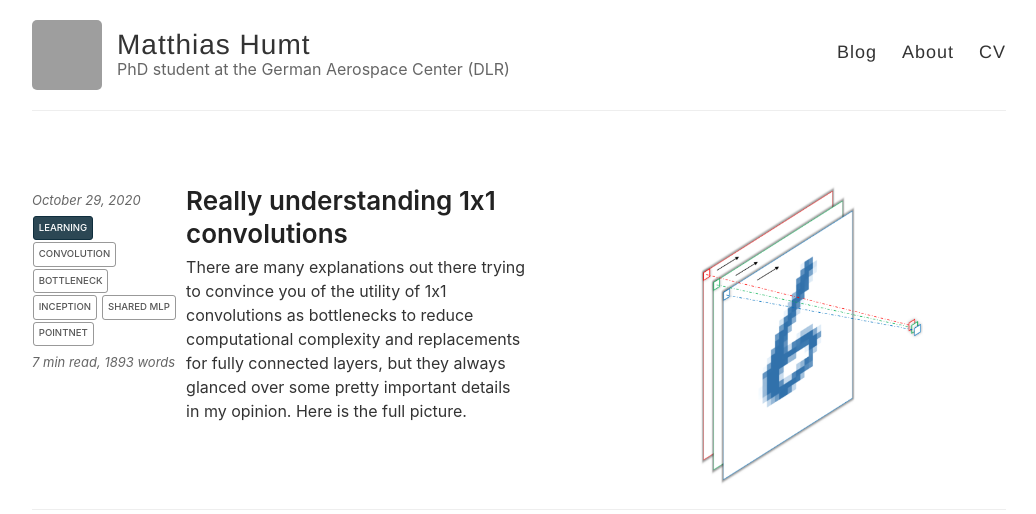
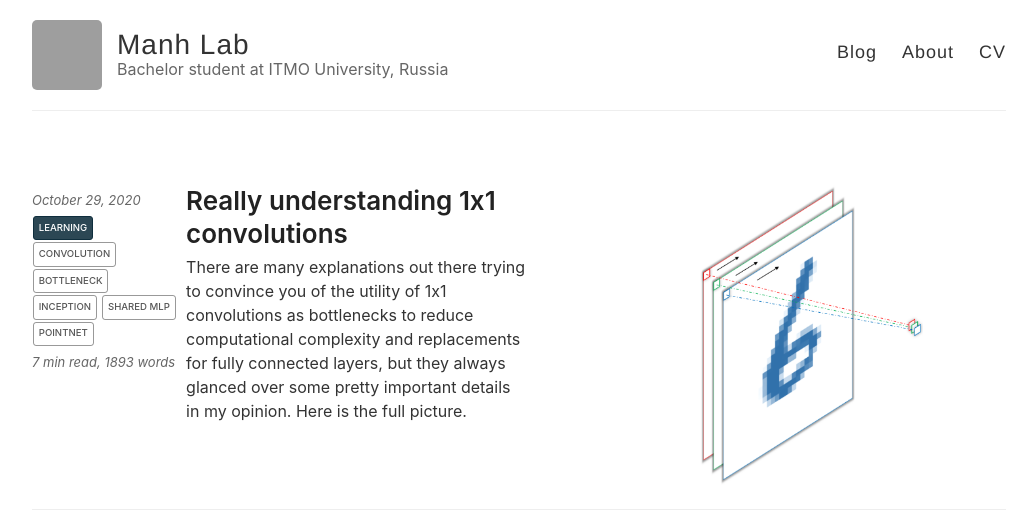
Before and after one commit to manhlab/manhlab.github.io, a Jekyll site: the page built from index.md, in a window 1280 px wide, cut to the strip 0-514 px from the top of the page. Shown: the whole strip, without its empty margins (121-1157 px from the left). Built offline with Jekyll 4.4.1, drawn with Linux system fonts in a browser that asks for light colours; an icon font too large for the unit is left out; grey boxes are pictures that could not be loaded.

Commit message:
add config

```diff
--- a/_config.yml
+++ b/_config.yml
@@ -3,12 +3,12 @@
 #
 
 # Name of your site (displayed in the header)
-title: Matthias Humt
-author: Matthias Humt
-tagline: Blog of Matthias Humt, PhD studen at DLR, writing about machine learning.
+title: Manh Lab
+author: Manh Lab
+tagline: Blog of Manh Lab, PhD studen at DLR, writing about machine learning.
 
 # Short bio or description (displayed in the header)
-description: PhD student at the German Aerospace Center (DLR)
+description: Bachelor student at ITMO University, Russia
 
 # URL of your avatar or profile pic (you could use your GitHub profile pic)
 avatar: https://avatars1.githubusercontent.com/u/22399283?s=400&u=687ebce9f9bd679e4ce72e246cbbf5cf25b72082&v=4
```
Also changed, not shown: _includes/avatar.jpeg (added), images/avatar.jpeg (added), 1 other file.
